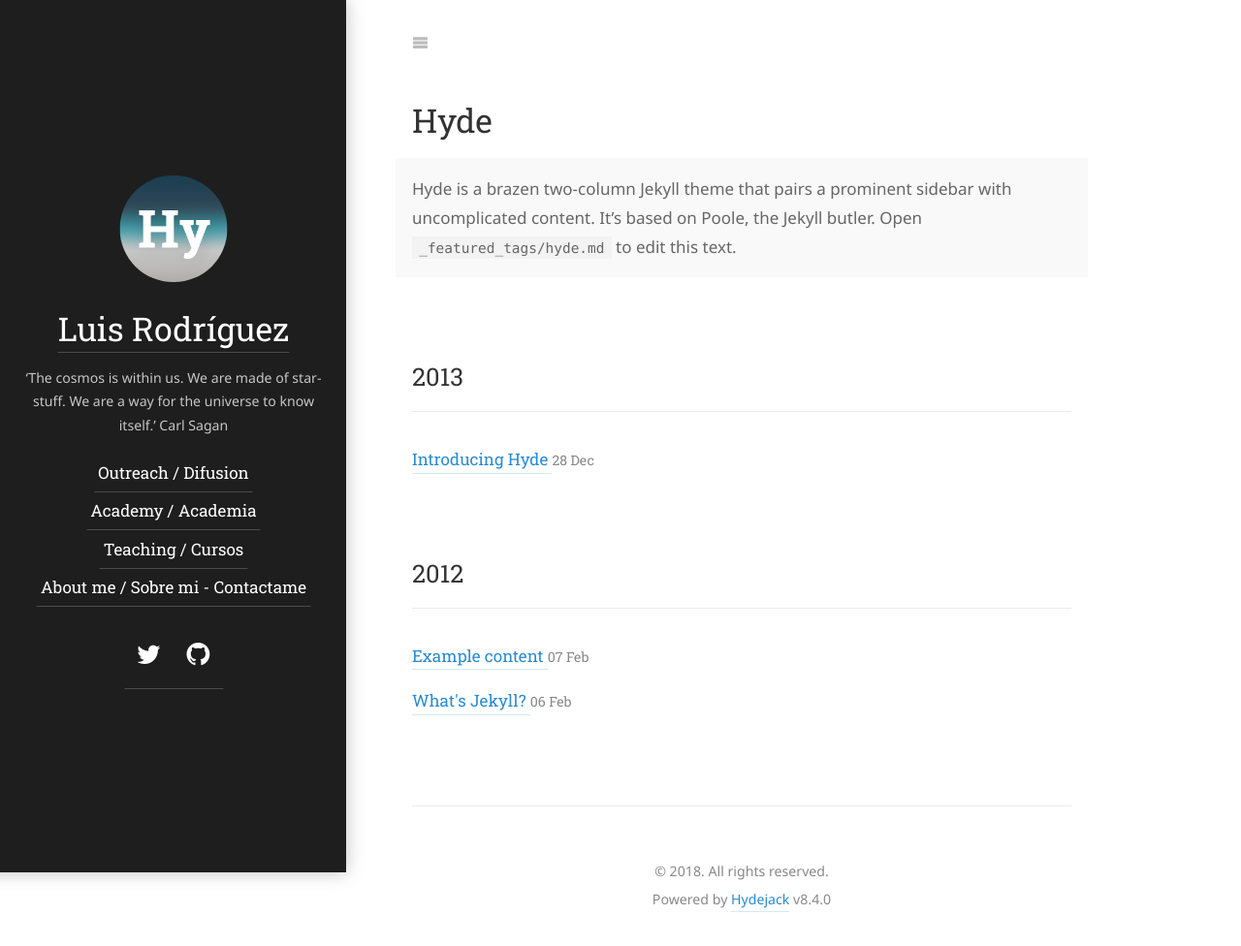
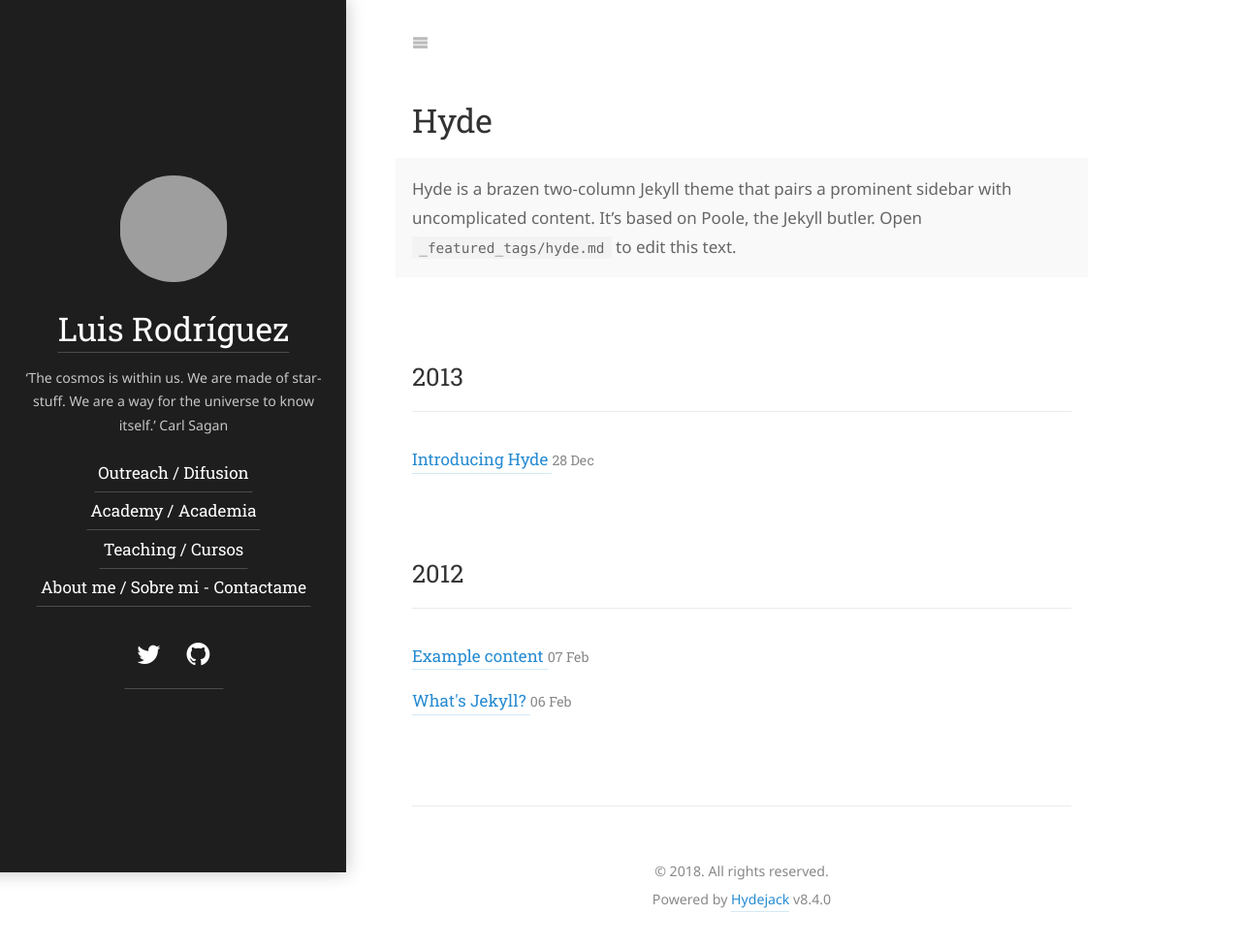
Before and after one commit to Lsrodrig/lsrodrig.github.io, a Jekyll site: the page built from _featured_categories/hyde.md, in a window 1280 px wide. Shown: the whole page at 97% size. Built offline with Jekyll 4.4.1, drawn with Linux system fonts in a browser that asks for light colours; some web fonts are replaced; grey boxes are pictures that could not be loaded.

Commit message:
Update _config.yml

```diff
--- a/_config.yml
+++ b/_config.yml
@@ -35,7 +35,7 @@
 # A (square) logo for your site.
 # If provided, it will be shown at the top of the sidebar.
 # It also used by the `jekyll-seo-tag` plugin.
-logo:                  /assets/icons/icon.png
+logo:                  /assets/icons/1.png
 
 # This should be the same author as first entry in `_data/authors.yml`.
 author:
```
